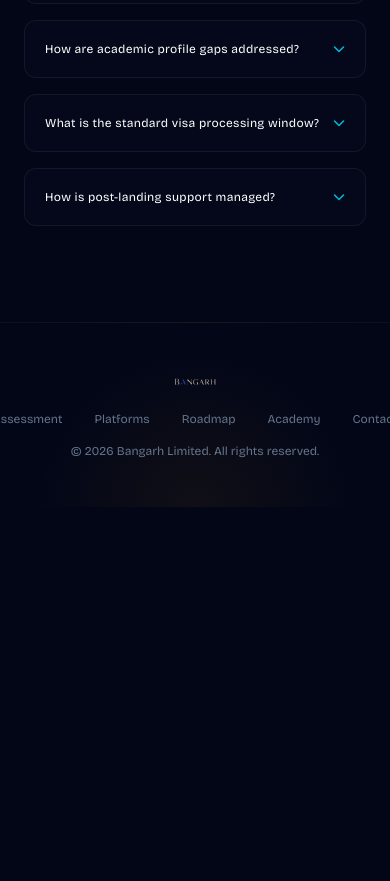
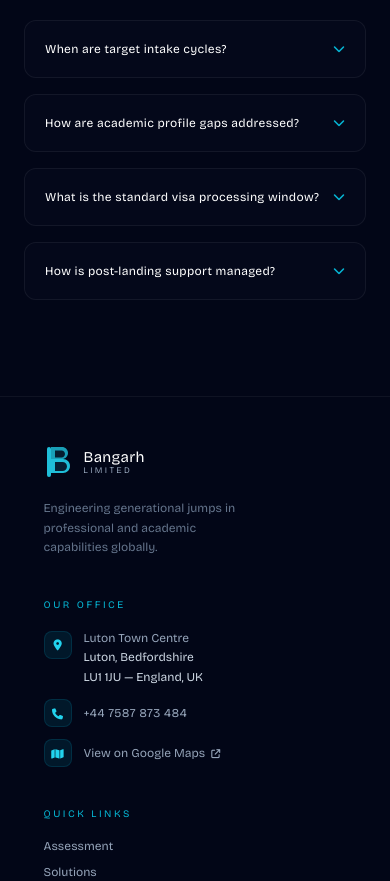
Before and after one commit to Hussain-45/Bangarh, a plain HTML site: page public/index.html in a window 390 px wide. Shown: the part 8525-9406 px from the top of the page. Before the commit the page ends 9032 px from the top, so only its background shows below. Drawn offline with nearby package versions, Linux system fonts and the light colour scheme.

Commit message:
feat: add Luton England office details (LU1 1JU, +447587873484) to footer and contact section

```diff
--- a/public/index.html
+++ b/public/index.html
@@ -684,7 +684,23 @@
           <p class="text-slate-400 text-xs leading-relaxed max-w-md">
             Log your credentials context below to request a detailed eligibility diagnostic roadmap.
           </p>
-        </div>
+          <!-- Contact detail chips -->
+          <div class="flex flex-col gap-2.5 pt-1">
+            <a href="tel:+447587873484" class="inline-flex items-center gap-2.5 group w-fit">
+              <div class="w-6 h-6 rounded-md bg-cyan-500/10 border border-cyan-500/20 flex items-center justify-center">
+                <i class="fa-solid fa-phone text-cyan-400 text-[9px]"></i>
+              </div>
+              <span class="font-bricolage text-xs text-slate-400 group-hover:text-cyan-400 transition-colors tracking-wide">+44 7587 873 484</span>
+            </a>
+            <a href="https://maps.google.com/?q=Luton+Town+Centre+LU1+1JU+England" target="_blank" rel="noopener noreferrer" class="inline-flex items-center gap-2.5 group w-fit">
+              <div class="w-6 h-6 rounded-md bg-cyan-500/10 border border-cyan-500/20 flex items-center justify-center">
+                <i class="fa-solid fa-location-dot text-cyan-400 text-[9px]"></i>
+              </div>
+              <span class="font-bricolage text-xs text-slate-400 group-hover:text-cyan-400 transition-colors">Luton Town Centre, LU1 1JU — England, UK</span>
+            </a>
+          </div>
+        </div>
+
 
         <!-- Glowing intake wrapper card -->
         <div class="relative glass-overlay-depth rounded-xl p-6 sm:p-10 shadow-2xl overflow-hidden bg-gradient-to-b from-slate-900/40 to-slate-950/40">
@@ -817,26 +833,95 @@
   </section>
 
   <!-- FOOTER -->
-  <footer class="bg-slate-950 border-t border-white/[0.04] py-12 mt-auto relative z-10 glow-canvas-bottom">
-    <div class="max-w-[90vw] mx-auto px-6 flex flex-col md:flex-row items-center justify-between text-xs text-slate-500 space-y-4 md:space-y-0 font-sans">
-
-      <div class="flex items-center">
-        <img src="assets/logo.png" alt="Bangarh Ltd Logo" class="h-6 object-contain brand-logo-blend opacity-70 hover:opacity-100 transition-all duration-300">
-      </div>
-
-      <div class="flex items-center space-x-8 text-slate-450">
-        <a href="#matcher" class="hover:text-cyan-400 transition-colors">Assessment</a>
-        <a href="#ecosystem" class="hover:text-cyan-400 transition-colors">Platforms</a>
-        <a href="#timeline" class="hover:text-cyan-400 transition-colors">Roadmap</a>
-        <a href="#academy" class="hover:text-cyan-400 transition-colors">Academy</a>
-        <a href="#contact" class="hover:text-cyan-400 transition-colors">Contact</a>
-      </div>
-
-      <div>
-        &copy; 2026 Bangarh Limited. All rights reserved.
-      </div>
-
+  <footer class="bg-[#020617] border-t border-white/[0.05] mt-auto relative z-10">
+
+    <!-- Top brand strip -->
+    <div class="border-b border-white/[0.04]">
+      <div class="max-w-[90vw] mx-auto px-6 py-12 grid grid-cols-1 md:grid-cols-3 gap-10">
+
+        <!-- Brand Column -->
+        <div class="space-y-5">
+          <!-- SVG B logo + text (matches navbar) -->
+          <a href="#" class="flex items-center gap-2.5 group w-fit">
+            <svg class="brand-b-icon text-cyan-400" viewBox="0 0 30 34" fill="none" xmlns="http://www.w3.org/2000/svg">
+              <rect x="3" y="2" width="4" height="30" rx="2" fill="currentColor" opacity="0.9"/>
+              <path d="M7 2H18C21.3137 2 24 4.68629 24 8C24 11.3137 21.3137 14 18 14H7V2Z" fill="currentColor" opacity="0.75"/>
+              <path d="M7 14H19C22.866 14 26 17.134 26 21C26 24.866 22.866 28 19 28H7V14Z" fill="currentColor" opacity="0.9"/>
+              <path d="M11 5.5H17.5C19.433 5.5 21 7.067 21 9C21 10.933 19.433 12.5 17.5 12.5H11V5.5Z" fill="#020617" opacity="0.85"/>
+              <path d="M11 17H18.5C20.985 17 23 19.015 23 21.5C23 23.985 20.985 26 18.5 26H11V17Z" fill="#020617" opacity="0.85"/>
+            </svg>
+            <div class="flex flex-col leading-none">
+              <span class="font-bricolage text-[15px] font-bold tracking-[0.02em] text-white">Bangarh</span>
+              <span class="font-bricolage text-[8.5px] font-semibold tracking-[0.28em] text-slate-400 uppercase mt-[1px]">LIMITED</span>
+            </div>
+          </a>
+          <p class="font-bricolage text-xs text-slate-500 leading-relaxed max-w-[220px]">
+            Engineering generational jumps in professional and academic capabilities globally.
+          </p>
+        </div>
+
+        <!-- Office Address Column -->
+        <div class="space-y-4">
+          <h4 class="font-bricolage text-[10px] font-bold uppercase tracking-[0.25em] text-cyan-500">Our Office</h4>
+          <div class="space-y-3">
+            <!-- Location -->
+            <div class="flex items-start gap-3">
+              <div class="mt-0.5 w-7 h-7 rounded-lg bg-cyan-500/10 border border-cyan-500/15 flex items-center justify-center flex-shrink-0">
+                <i class="fa-solid fa-location-dot text-cyan-400 text-[11px]"></i>
+              </div>
+              <div class="font-bricolage text-xs text-slate-400 leading-relaxed">
+                Luton Town Centre<br>
+                <span class="text-slate-300 font-medium">Luton, Bedfordshire</span><br>
+                <span class="text-slate-300 font-medium">LU1 1JU — England, UK</span>
+              </div>
+            </div>
+            <!-- Phone -->
+            <div class="flex items-center gap-3">
+              <div class="w-7 h-7 rounded-lg bg-cyan-500/10 border border-cyan-500/15 flex items-center justify-center flex-shrink-0">
+                <i class="fa-solid fa-phone text-cyan-400 text-[11px]"></i>
+              </div>
+              <a href="tel:+447587873484" class="font-bricolage text-xs text-slate-400 hover:text-cyan-400 transition-colors tracking-wide">
+                +44 7587 873 484
+              </a>
+            </div>
+            <!-- Map link -->
+            <div class="flex items-center gap-3">
+              <div class="w-7 h-7 rounded-lg bg-cyan-500/10 border border-cyan-500/15 flex items-center justify-center flex-shrink-0">
+                <i class="fa-solid fa-map text-cyan-400 text-[11px]"></i>
+              </div>
+              <a href="https://maps.google.com/?q=Luton+Town+Centre+LU1+1JU+England" target="_blank" rel="noopener noreferrer" class="font-bricolage text-xs text-slate-400 hover:text-cyan-400 transition-colors">
+                View on Google Maps &nbsp;<i class="fa-solid fa-arrow-up-right-from-square text-[9px]"></i>
+              </a>
+            </div>
+          </div>
+        </div>
+
+        <!-- Quick Links Column -->
+        <div class="space-y-4">
+          <h4 class="font-bricolage text-[10px] font-bold uppercase tracking-[0.25em] text-cyan-500">Quick Links</h4>
+          <nav class="space-y-2.5 font-bricolage text-xs text-slate-400">
+            <a href="#matcher" class="block hover:text-cyan-400 transition-colors">Assessment</a>
+            <a href="#ecosystem" class="block hover:text-cyan-400 transition-colors">Solutions</a>
+            <a href="#timeline" class="block hover:text-cyan-400 transition-colors">Roadmap</a>
+            <a href="#academy" class="block hover:text-cyan-400 transition-colors">Programs</a>
+            <a href="#contact" class="block hover:text-cyan-400 transition-colors">Contact</a>
+          </nav>
+        </div>
+
+      </div>
     </div>
+
+    <!-- Bottom copyright bar -->
+    <div class="max-w-[90vw] mx-auto px-6 py-5 flex flex-col sm:flex-row items-center justify-between gap-3">
+      <p class="font-bricolage text-[11px] text-slate-600">
+        &copy; 2026 Bangarh Limited. All rights reserved. Registered in England.
+      </p>
+      <div class="flex items-center gap-1.5">
+        <i class="fa-solid fa-shield-halved text-cyan-500/50 text-[11px]"></i>
+        <span class="font-bricolage text-[11px] text-slate-600">Regulated Advisory Services — Luton, UK</span>
+      </div>
+    </div>
+
   </footer>
 
   <!-- DYNAMIC ANIMATED SCRIPT CONTROL -->
```
